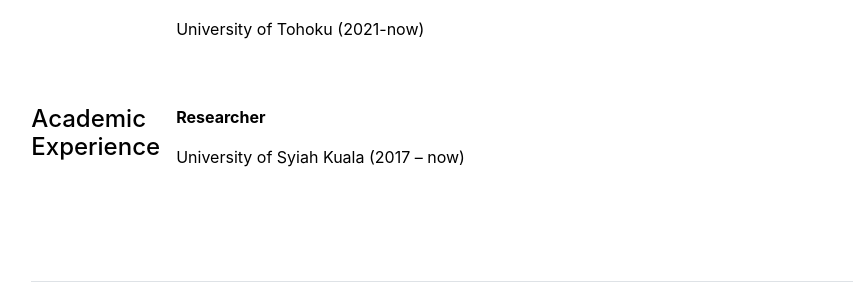
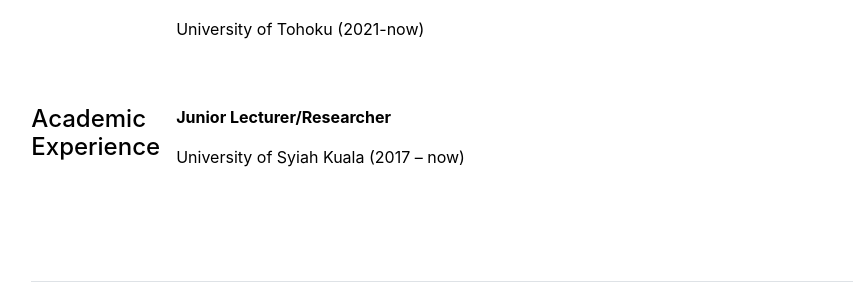
Before and after one commit to diandarisma/diandarisma.github.io, a Jekyll site: the page built from cv.md, in a window 1280 px wide. Shown: the part 455-755 px from the top of the page, without its empty margins (198-1066 px from the left). Built offline with Jekyll 4.4.1, drawn with Linux system fonts in a browser that asks for light colours.

Commit message:
Update academic-experience.yml

```diff
--- a/_data/cv/academic-experience.yml
+++ b/_data/cv/academic-experience.yml
@@ -1,2 +1,2 @@
-- title: 'Researcher'
+- title: 'Junior Lecturer/Researcher'
   description: 'University of Syiah Kuala (2017 – now)'
```
